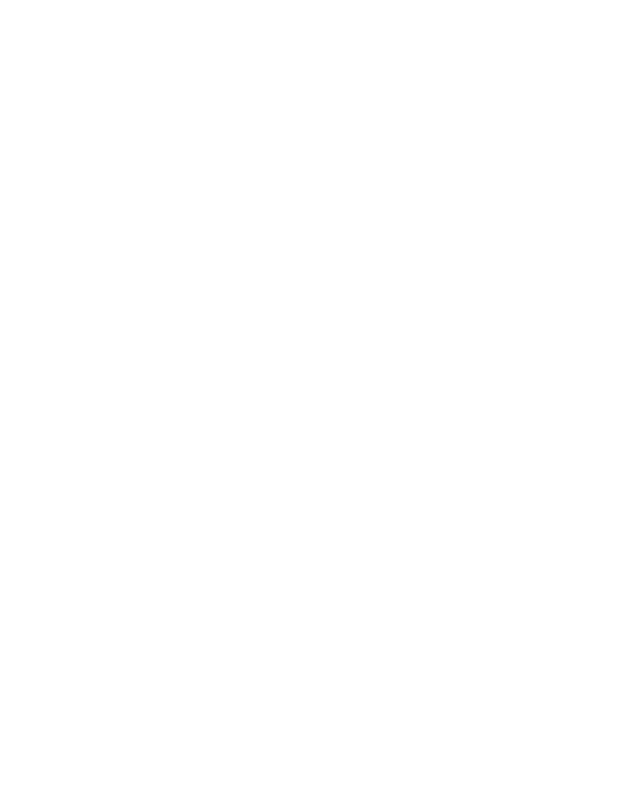
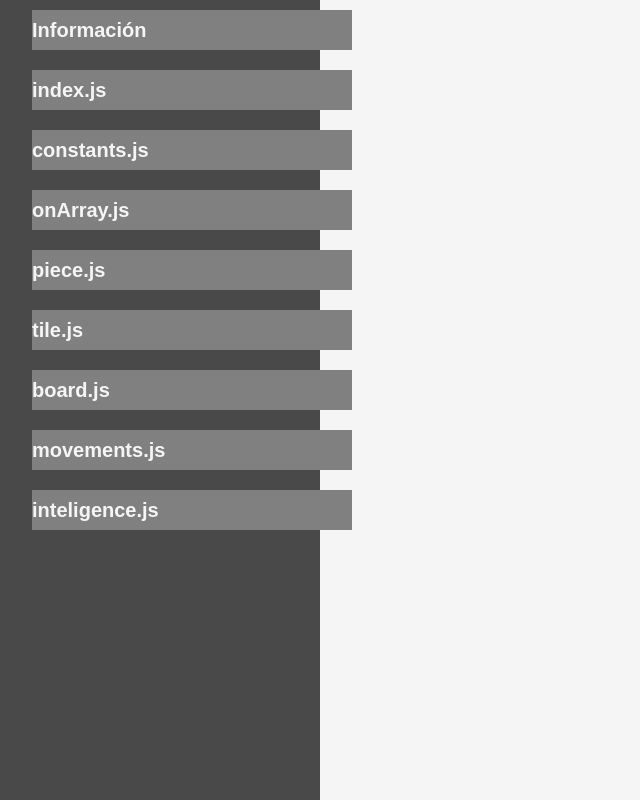
Before and after one commit to Angel-Ponce/documentation-chess11, a plain HTML site: page index.html in a window 1280 px wide. Shown: the whole page, without its empty margins (0-640 px from the left). Drawn offline with Linux system fonts and the light colour scheme; a web font is replaced by a local one.

Commit message:
-Style innit-

```diff
--- a/index.html
+++ b/index.html
@@ -3,10 +3,22 @@
 <head>
     <meta charset="UTF-8">
     <meta name="viewport" content="width=device-width, initial-scale=1.0">
+    <link href="https://fonts.googleapis.com/css2?family=Lexend+Peta&display=swap" rel="stylesheet">
     <link rel="stylesheet" href="./dist/main.min.css">
     <title>Documentación</title>
 </head>
 <body>
-
+    <div class="varRight">
+        <div class="right" id="info">Información</div>
+        <div class="right" id="index">index.js</div>
+        <div class="right" id="constants">constants.js</div>
+        <div class="right" id="onArray">onArray.js</div>
+        <div class="right" id="piece">piece.js</div>
+        <div class="right" id="tile">tile.js</div>
+        <div class="right" id="board">board.js</div>
+        <div class="right" id="movements">movements.js</div>
+        <div class="right" id="inteligence">inteligence.js</div>
+    </div>
+    <div class="container"></div>
 </body>
 </html>
--- a/scss/main.scss
+++ b/scss/main.scss
@@ -0,0 +1,44 @@
+@import "components";
+
+*{
+    margin: 0px;
+    padding: 0px;
+    box-sizing: border-box;
+}
+body{
+    display: flex;
+    flex-direction: row;
+    background-color: whitesmoke;
+}
+.varRight{
+    display: flex;
+    width: 25%;
+    height: 100vh;
+    background-color: rgb(73, 73, 73);
+    flex-direction: column;
+}
+.container{
+    display: flex;
+    width: 75%;
+    height: 100vh;
+}
+.right{
+    display: flex;
+    height: 40px;
+    width: 100%;
+    align-items: center;
+    justify-content: left;
+    color: whitesmoke;
+    font-size: 20px;
+    margin: 10px;
+    font-family: 'Lexend Peta', sans-serif;
+    font-weight: bold;
+    margin-left: 10%;
+    cursor: pointer;
+    transition: 0.5s;
+    background-color: gray;
+    &:hover{
+        transform: scale(1.1);
+    }
+
+}
```
Also changed, not shown: dist/components.min.css (added), dist/main.min.css, scss/_components.scss (added), 2 other files.
